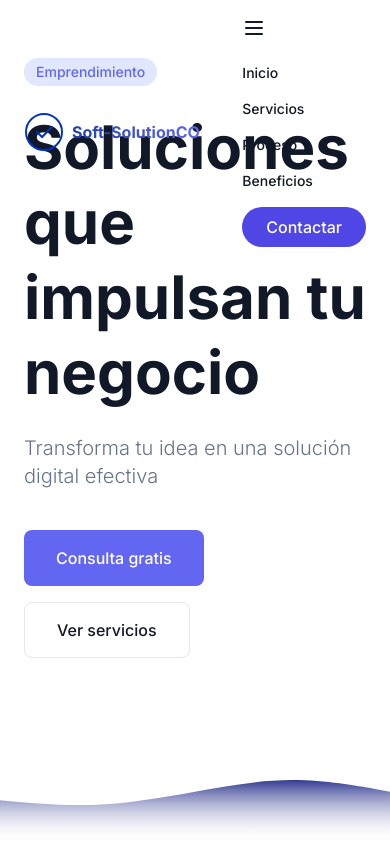
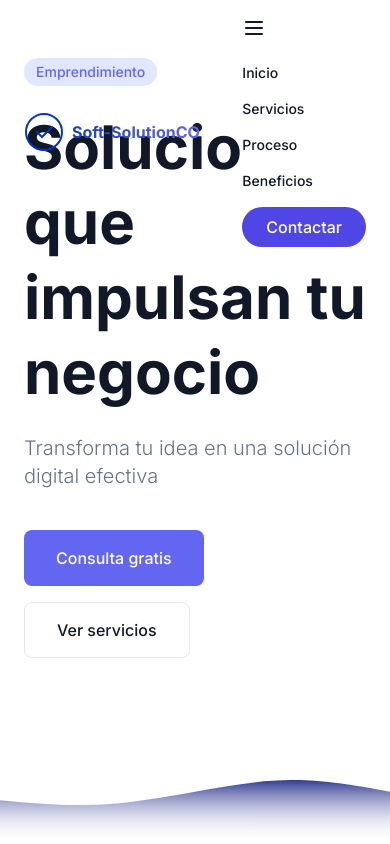
Before and after one commit to Jsma07/landingPage, a plain HTML site: page index.html in a window 390 px wide. Both pictures are taken after a click on the button 354 px from the left and 32 px from the top of the page. Shown: the top 844 px of the page. Drawn offline with nearby package versions, Linux system fonts and the light colour scheme.

Commit message:
Update index.html

```diff
--- a/index.html
+++ b/index.html
@@ -43,7 +43,7 @@
           </svg>
         </button>
         <!-- Menú móvil -->
-<div id="mobile-menu" class="md:hidden hidden flex-col space-y-4 mt-4">
+<div id="mobile-menu" class="bg-white md:hidden hidden flex-col space-y-4 mt-4">
   <a href="#inicio" class="block text-sm font-medium hover:text-indigo-600 transition">Inicio</a>
   <a href="#servicios" class="block text-sm font-medium hover:text-indigo-600 transition">Servicios</a>
   <a href="#proceso" class="block text-sm font-medium hover:text-indigo-600 transition">Proceso</a>
```
